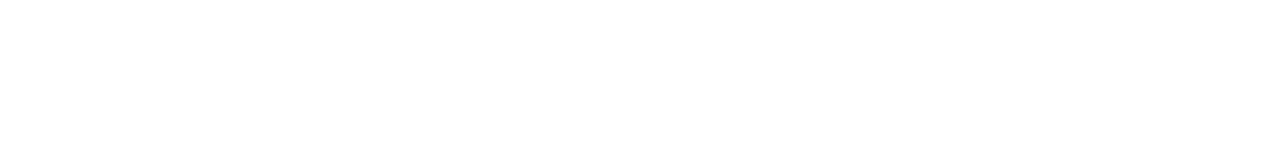
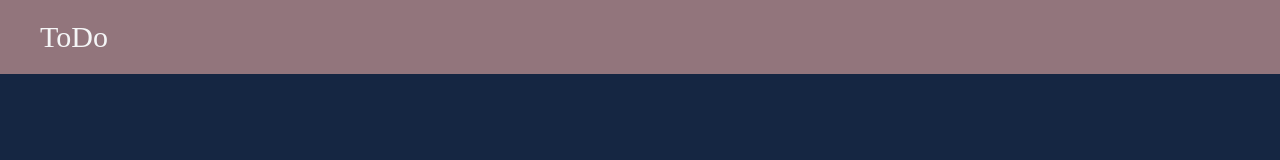
Before and after one commit to jplante01/TOP-todo-list, a website built with webpack: page dist/index.html in a window 1280 px wide. Built offline with nearby package versions, Linux system fonts and the light colour scheme.

Commit message:
Add styling and logo

```diff
--- a/src/modules/elements.js
+++ b/src/modules/elements.js
@@ -2,6 +2,10 @@
   function createHeader() {
     const header = document.createElement('header');
     header.classList = 'header';
+    const logo = document.createElement('div');
+    logo.id = 'logo';
+    logo.textContent = 'ToDo';
+    header.appendChild(logo);
     return header;
   }
 
--- a/src/styles.css
+++ b/src/styles.css
@@ -23,3 +23,17 @@
   align-items: center;
   justify-content: center;
 }
+
+body {
+  background-color: var(--secondary-dark);
+}
+.header {
+  background-color: var(--primary-contrast);
+  width: 100%;
+}
+
+#logo {
+  color: var(--primary-light);
+  font-size: 30px;
+  margin: 20px 40px;
+}
```
